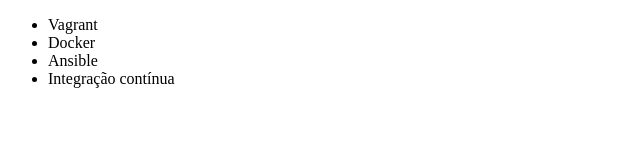
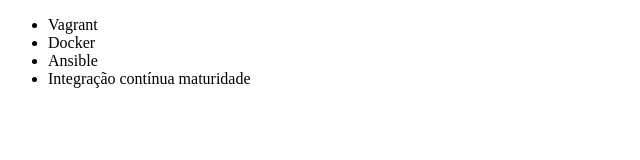
Before and after one commit to LucasAS07/aluragit, a plain HTML site: page index.html in a window 1280 px wide. Shown: the full height of the page, 0-640 px from the left. Drawn offline with Linux system fonts and the light colour scheme.

Commit message:
Alteração nome curso

```diff
--- a/index.html
+++ b/index.html
@@ -12,7 +12,7 @@
         <li>Vagrant</li>
         <li>Docker</li>
         <li>Ansible</li>
-        <li>Integração contínua</li>
+        <li>Integração contínua maturidade</li>
     </ul>
 </body>
 
```
